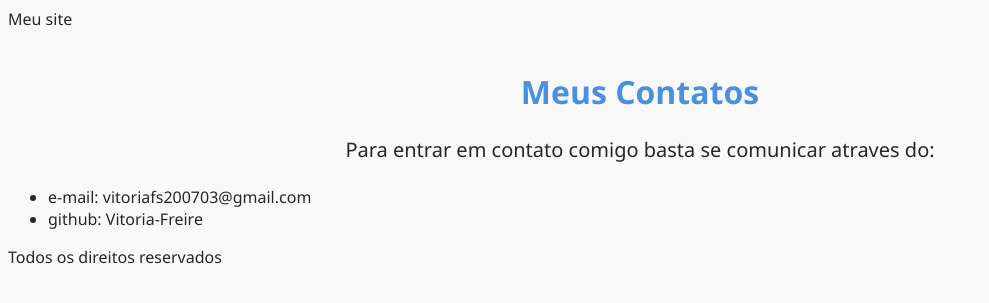
After one commit to Vitoria-Freire/programacao_internet, a Python web app: template flask/aula1/app/templates/contato.html in a window 1280 px wide. The commit adds this page. Shown: the top 303 px of the page, without its empty margins (0-989 px from the left). Run offline with Jinja, Linux system fonts and the light colour scheme; the template is opened without the code that fills it, so the values that code supplies are empty.

Commit message:
colocando um arquivo html como base
Começando a reutilizar os templates html para diferentes paginas

```diff
--- /dev/null
+++ b/flask/aula1/app/static/css/style.css
@@ -0,0 +1,20 @@
+body {
+    font-family: 'Segoe UI', Tahoma, Geneva, Verdana, sans-serif;
+    background-color: #f9f9f9;
+    color: #292626;
+}
+
+h1 {
+    color: #4A90E2;
+    text-align: center;
+    margin-top: 40px;
+}
+
+p {
+    font-size: 20px;
+    max-width: 600px;
+    margin: 20px auto;
+    padding: 0 15px;
+    line-height: 1.6;
+    text-align: center;
+}
--- /dev/null
+++ b/flask/aula1/app/templates/base.html
@@ -0,0 +1,19 @@
+<!DOCTYPE html>
+<html lang="en">
+<head>
+    <meta charset="UTF-8">
+    <meta name="viewport" content="width=device-width, initial-scale=1.0">
+
+    <link rel="stylesheet" href="{{ url_for('static',filename='css/style.css') }}">
+    <title>{% block titulo %} {% endblock %} </title>
+
+</head>
+<body>
+    <header>Meu site</header>
+
+    {% block conteudo %}
+    {% endblock %}
+
+    <footer>Todos os direitos reservados</footer>
+</body>
+</html>
--- /dev/null
+++ b/flask/aula1/app/templates/contato.html
@@ -0,0 +1,12 @@
+{% extends 'base.html' %}
+
+{% block titulo %} Contatos {% endblock %}
+
+{% block conteudo %}
+    <h1>Meus Contatos</h1>
+    <p>Para entrar em contato comigo basta se comunicar atraves do: </p>
+    <ul>
+        <li>e-mail: vitoriafs200703@gmail.com</li>
+        <li>github: Vitoria-Freire</li>
+    </ul>
+{% endblock %}
```
Also changed, not shown: flask/aula1/app/routes.py (+17 -12 lines), flask/aula1/app/templates/index.html (+7 -22 lines), flask/aula1/app/templates/sobre.html (added, +10 -0 lines), 1 other file.
